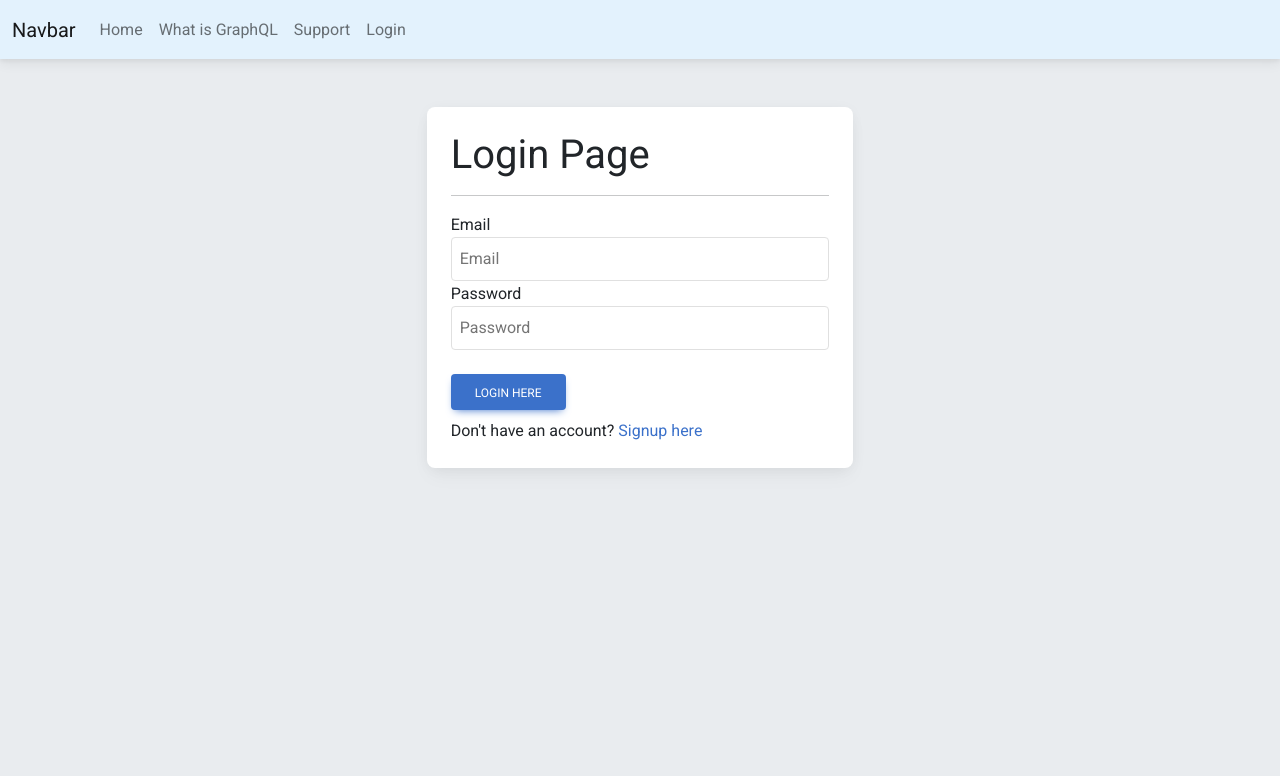
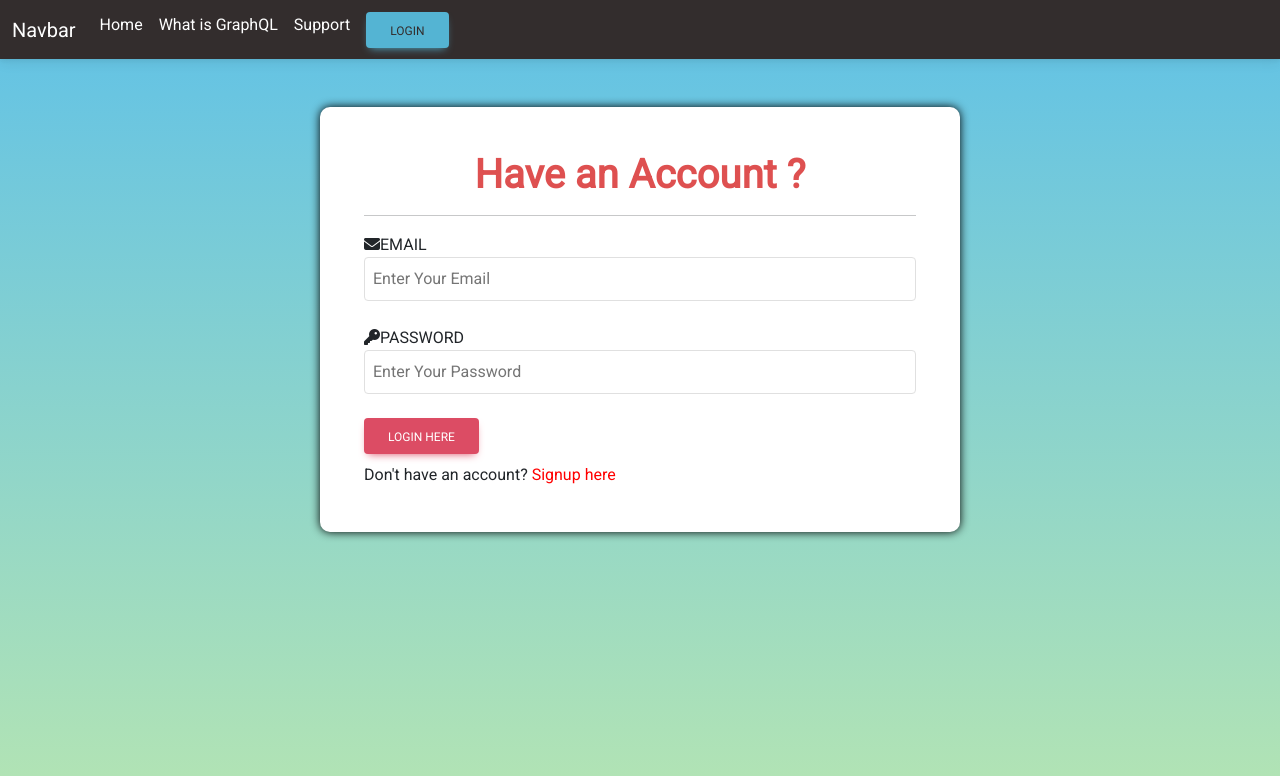
Before and after one commit to aviral1702/GraphQL_Forge, a Next.js app in the folder frontend/: page /login in a window 1280 px wide. Shown: the top 776 px of the page. Built offline with nearby package versions, Linux system fonts and the light colour scheme.

Commit message:
login,signup

```diff
--- a/frontend/src/app/login/login.css
+++ b/frontend/src/app/login/login.css
@@ -1,5 +1,39 @@
-.my-subtitle{
+#login-page{
+    background-image: linear-gradient(rgba(41, 177, 222, 0.686), rgba(72, 218, 23, 0.295));
+    height: 100%;
+    width: 100%;
+}
+
+#card{
+    /* margin-top: 10%; */
+    /* margin-bottom: 10%; */
+    margin: auto;
+    width: 50%;
+    height: auto;
+    /* margin-left: auto;
+    margin-right: auto; */
+    background-color: white;
+    padding: 20px;
+    border-radius: 10px;
+    box-shadow: 0px 0px 10px 0px black;
+}
+
+#title{
+    text-align: center;
+    color: #d72d2dd5;
+    font-weight: bold;
+}
+
+#button:hover{
+    background-color: #4fdeeed5;
+    color: black;
+}
+
+#signup{
+    color: red;
+}
+
+#signup:hover{
+    text-decoration: underline;
     color: blue;
-    text-align: center;
-    font-size: 40px;
 }
--- a/frontend/src/app/login/page.jsx
+++ b/frontend/src/app/login/page.jsx
@@ -2,55 +2,81 @@
 import React, { useState } from 'react';
 import Link from "next/link";
 import { useRouter } from "next/navigation";
-import { axios } from "axios";
+import { useFormik } from 'formik';
+import { enqueueSnackbar } from 'notistack';
+import toast from 'react-hot-toast';
+import * as css from './login.css';
 
 const Login = () => {
-  const [user, setUser] = useState({
-    email: "",
-    password: "",
+  const router = useRouter();
+  const loginForm = useFormik({
+    initialValues: {
+      email: '',
+      password: ''
+    },
+    onSubmit: async (values) => {
+      console.log(values);
+      const res = await fetch('http://localhost:5000/user/authenticate', {
+        method: 'POST',
+        body: JSON.stringify(values),
+        headers: {
+          'Content-Type': 'application/json'
+        }
       });
-
-  const onLogin = async (e) => {
-  };
+      console.log(res.status);
+      if (res.status === 200) {
+        toast.success('Login successful');
+        router.push('/graphqlclient');
+      } else if (res.status === 401) {
+        toast.error('Invalid credentials');
+      }
+      else {
+        toast.error('Something went wrong');
+      }
+    }
+  });
 
   return (
     <div className='vh-100 bg-body-secondary'>
-      <div className="col-md-4 mx-auto py-5">
-        <div className="card">
+      <div className="col-md-4 mx-auto py-5" id='login-page'>
+        <div className="card" id='card'>
           <div className="card-body">
-            <h1>Login Page</h1>
+            <h1 id='title'>Have an Account ?</h1>
+
             <hr />
-
-            <label htmlFor="email">Email</label>
+            <form onSubmit={loginForm.handleSubmit}>
+              <i class="fa-solid fa-envelope"></i>
+              <label htmlFor="email">EMAIL</label>
               <input
-              className='form-control p-2 border border-gray-300 rounded-lg'
+                className='form-control p-2 border border-gray-300 rounded-lg mb-4'
                 type="text"
                 id='email'
-              value={user.email}
-              onChange={(e) => setUser({ ...user, email: e.target.value })}
-              placeholder='Email'
+                value={loginForm.values.email}
+                onChange={loginForm.handleChange}
+                placeholder='Enter Your Email'
               />
 
-            <label htmlFor="password">Password</label>
+              <i class="fa-solid fa-key"></i>
+              <label htmlFor="password">PASSWORD</label>
               <input
-              className='form-control p-2 border border-gray-300 rounded-lg'
-              type="text"
+                className='form-control p-2 border border-gray-300 rounded-lg mb-4'
+                type="password"
                 id='password'
-              value={user.password}
-              onChange={(e) => setUser({ ...user, password: e.target.value })}
-              placeholder='Password'
+                value={loginForm.values.password}
+                onChange={loginForm.handleChange}
+                placeholder='Enter Your Password'
               />
 
-            <button
-              onClick={onLogin}
-              className="btn btn-primary mt-4 mb-2">Login here</button>
+              <button type="submit"
+                className="btn btn-danger mb-2" id='button'>Login here</button>
 
               <div>
                 <span>
                   Don't have an account?{" "}
-                <Link href="/signup">Signup here</Link>
+                  <Link href="/signup" id='signup'>Signup here</Link>
                 </span>
               </div>
+            </form>
 
           </div>
         </div>
--- a/frontend/src/app/template.jsx
+++ b/frontend/src/app/template.jsx
@@ -25,9 +25,9 @@ const Template = ({ children }) => {
   return (
     <div>
       {/* <h1>Template</h1> */}
-      <MDBNavbar expand='lg' light style={{ backgroundColor: '#e3f2fd' }}>
+      <MDBNavbar expand='lg' light className='bg-dark'>
         <MDBContainer fluid>
-          <MDBNavbarBrand href='#'>Navbar</MDBNavbarBrand>
+          <MDBNavbarBrand href='#' className='text-white'>Navbar</MDBNavbarBrand>
           <MDBNavbarToggler
             type='button'
             data-target='#navbarColor02'
@@ -41,18 +41,19 @@ const Template = ({ children }) => {
           <MDBCollapse open={openNavColorThird} navbar>
             <MDBNavbarNav className='me-auto mb-2 mb-lg-0'>
               <MDBNavbarItem className='active'>
-                <MDBNavbarLink aria-current='page' href='/'>
+                <MDBNavbarLink aria-current='page' href='/' className='text-white'>
                   Home
                 </MDBNavbarLink>
               </MDBNavbarItem>
               <MDBNavbarItem>
-                <MDBNavbarLink href='/'>What is GraphQL</MDBNavbarLink>
+                <MDBNavbarLink href='https://graphql.org/' className='text-white' target='_blank'>What is GraphQL</MDBNavbarLink>
               </MDBNavbarItem>
               <MDBNavbarItem>
-                <MDBNavbarLink href='/'>Support</MDBNavbarLink>
+                <MDBNavbarLink href='/' className='text-white'>Support</MDBNavbarLink>
               </MDBNavbarItem>
               <MDBNavbarItem>
-                <MDBNavbarLink href='/login'>Login</MDBNavbarLink>
+                <MDBNavbarLink href='/login' >
+                  <button className='btn btn-info text-dark'>Login</button></MDBNavbarLink>
               </MDBNavbarItem>
             </MDBNavbarNav>
           </MDBCollapse>
```
Also changed, not shown: frontend/package.json (+7 -1 lines), frontend/src/app/graphqlclient/page.jsx (added, +81 -0 lines), frontend/src/app/signup/page.jsx (+74 -16 lines), 2 other files (tests, documents, lock files or other folders). Lines whose indentation alone changed are shown as unchanged.
